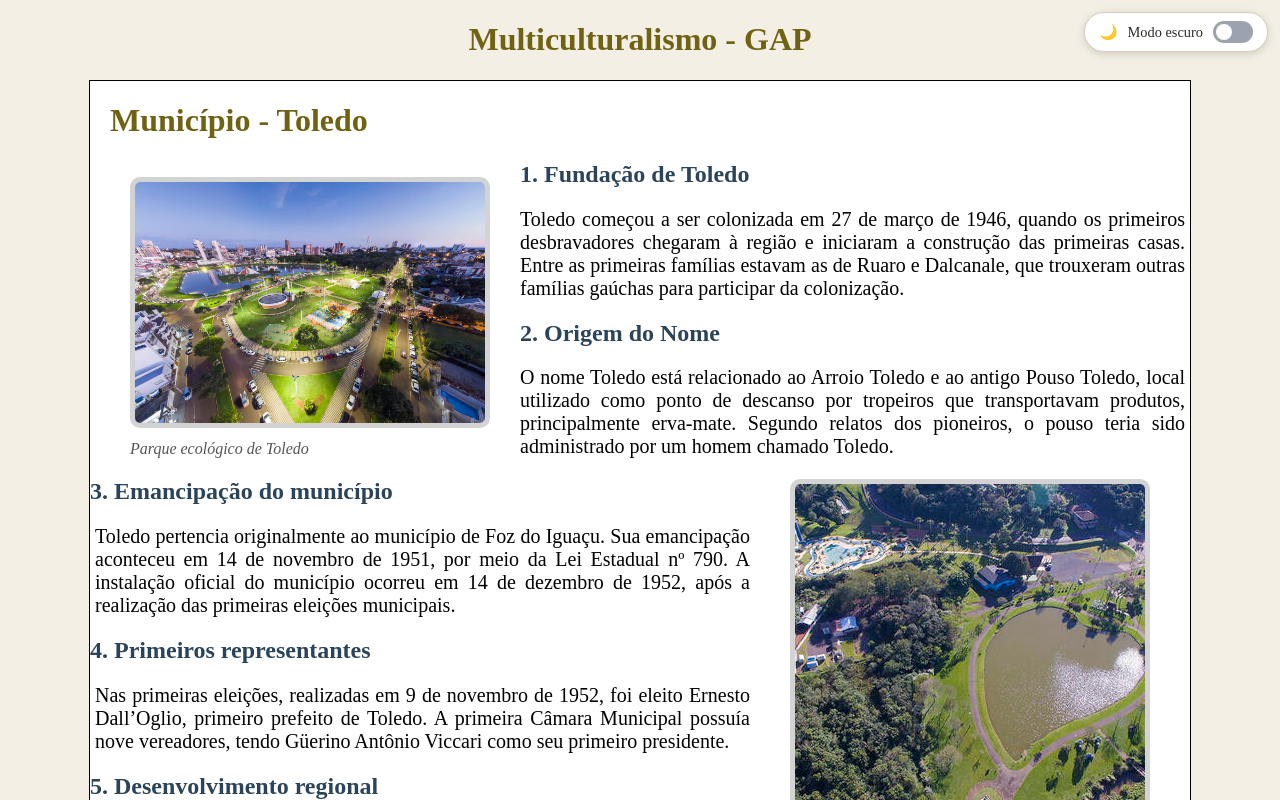
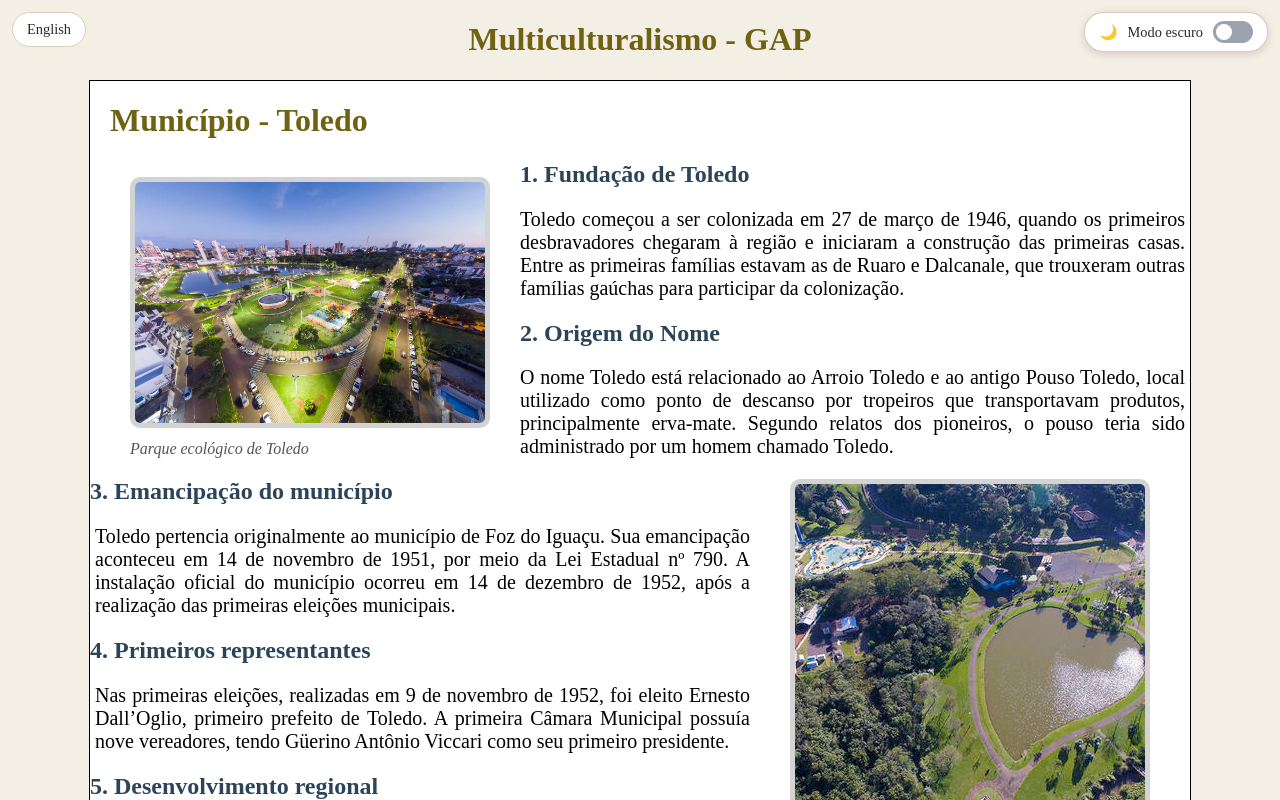
Before and after one commit to PI-2026-Grupo-2-GAP-Conexao-Cultural/Conex-o-Cultural, a plain HTML site: page index.html in a window 1280 px wide. Shown: the top 800 px of the page. Drawn offline with Linux system fonts and the light colour scheme.

Commit message:
botao de ingles

```diff
--- a/index.html
+++ b/index.html
@@ -9,6 +9,7 @@
     <script src="script.js"></script>
   </head>
   <body>
+    <a class="botao-idioma" href="index-en.html" hreflang="en">English</a>
   <button id="botao-tema" class="botao-tema" type="button" role="switch" aria-checked="false" aria-label="Modo escuro">
   <span class="icone" aria-hidden="true">🌙</span>
   <span class="rotulo">Modo escuro</span>
```
